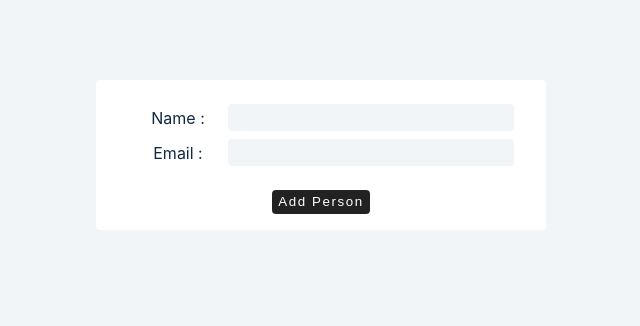
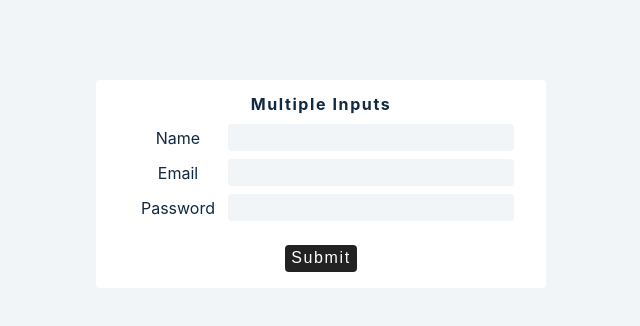
Before and after one commit to Yash-Solanki6803/React_Notes, a React (Create React App) app in the folder react_hooks/: page / in a window 1280 px wide. Shown: the top 326 px of the page, without its empty margins (319-959 px from the left). Built offline with nearby package versions, Linux system fonts and the light colour scheme.

Commit message:
Form control using only two useState

```diff
--- a/react_hooks/src/App.js
+++ b/react_hooks/src/App.js
@@ -1,4 +1,4 @@
-import Setup from "./tutorial/06-forms/starter/01-controlled-inputs";
+import Setup from "./tutorial/06-forms/starter/03-multiple-inputs";
 
 function App() {
   return (
--- a/react_hooks/src/tutorial/06-forms/starter/03-multiple-inputs.jsx
+++ b/react_hooks/src/tutorial/06-forms/starter/03-multiple-inputs.jsx
@@ -1,34 +1,99 @@
+import { useState } from "react";
+
 const MultipleInputs = () => {
+  // const [name, setName] = useState("");
+  // const [email, setEmail] = useState("");
+  // const [password, setPassword] = useState("");
+  const [person, setPerson] = useState({
+    name: "",
+    email: "",
+    password: "",
+  });
+  const [people, setPeople] = useState([]);
+
+  const handleChange = (e) => {
+    const name = e.target.name;
+    const value = e.target.value;
+
+    setPerson({ ...person, [name]: value });
+  };
+
+  const handleSubmit = (e) => {
+    e.preventDefault();
+    if (person.name && person.email && person.password) {
+      const newPerson = { ...person, id: new Date().getTime().toString() };
+      setPeople([...people, newPerson]);
+      setPerson({
+        name: "",
+        email: "",
+        password: "",
+      });
+    }
+  };
+
   return (
     <div>
-      <form className='form'>
+      <form className="form">
         <h4>Multiple Inputs</h4>
         {/* name */}
-        <div className='form-row'>
-          <label htmlFor='name' className='form-label'>
-            name
+        <div className="form-control">
+          <label htmlFor="name" className="form-label">
+            Name
           </label>
-          <input type='text' className='form-input' id='name' />
+          <input
+            type="text"
+            className="form-input"
+            id="name"
+            value={person.name}
+            name="name"
+            onChange={handleChange}
+          />
         </div>
         {/* email */}
-        <div className='form-row'>
-          <label htmlFor='email' className='form-label'>
+        <div className="form-control">
+          <label htmlFor="email" className="form-label">
             Email
           </label>
-          <input type='email' className='form-input' id='email' />
+          <input
+            type="email"
+            className="form-input"
+            id="email"
+            name="email"
+            value={person.email}
+            onChange={handleChange}
+          />
         </div>
         {/* email */}
-        <div className='form-row'>
-          <label htmlFor='password' className='form-label'>
+        <div className="form-control">
+          <label htmlFor="password" className="form-label">
             Password
           </label>
-          <input type='password' className='form-input' id='password' />
+          <input
+            type="password"
+            className="form-input"
+            id="password"
+            name="password"
+            value={person.password}
+            onChange={handleChange}
+          />
         </div>
 
-        <button type='submit' className='btn btn-block'>
+        <button type="submit" className="btn" onClick={handleSubmit}>
           submit
         </button>
       </form>
+
+      {people.map((person) => {
+        const { id, name, email, password } = person;
+
+        return (
+          <div className="item" key={id}>
+            <h4>{name}</h4>
+            <p>{email}</p>
+            <p>{password}</p>
+          </div>
+        );
+      })}
     </div>
   );
 };
```
Also changed, not shown: react_hooks/src/tutorial/06-forms/starter/01-controlled-inputs.jsx (+18 -0 lines).
